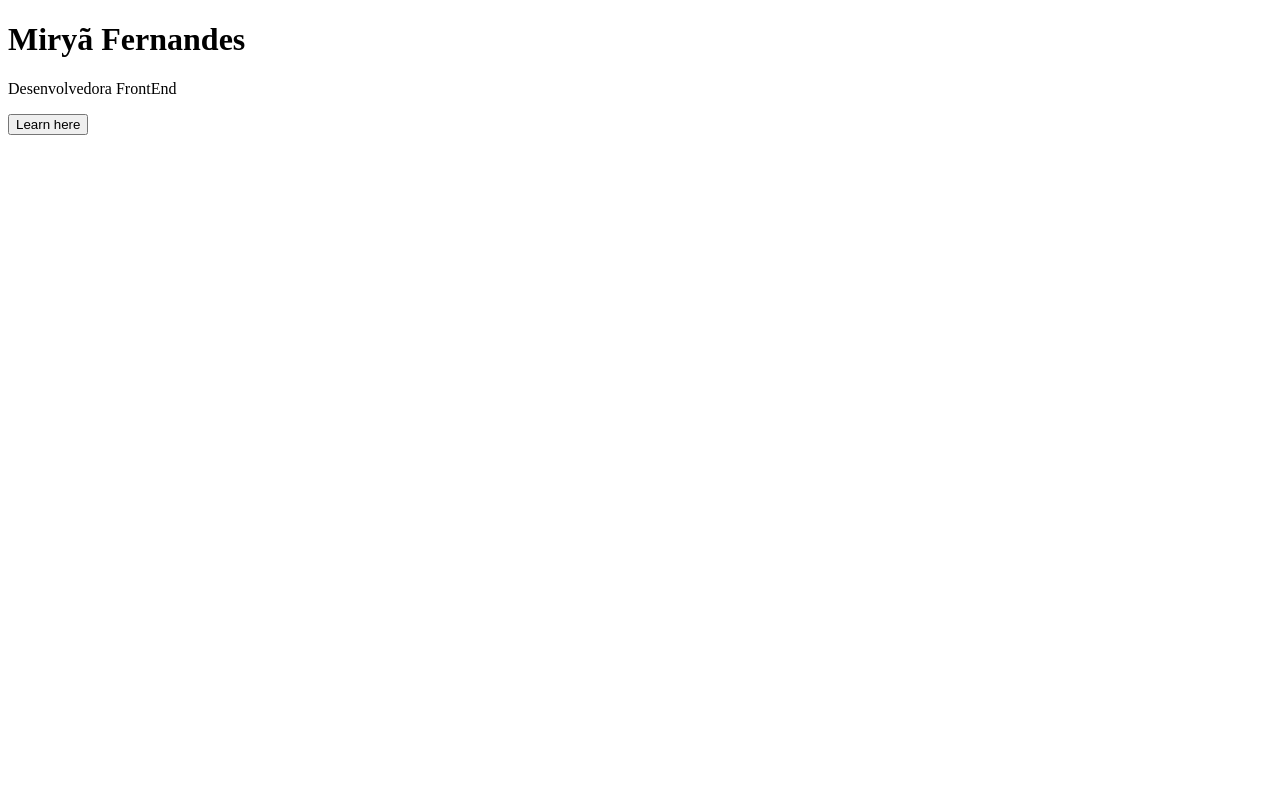
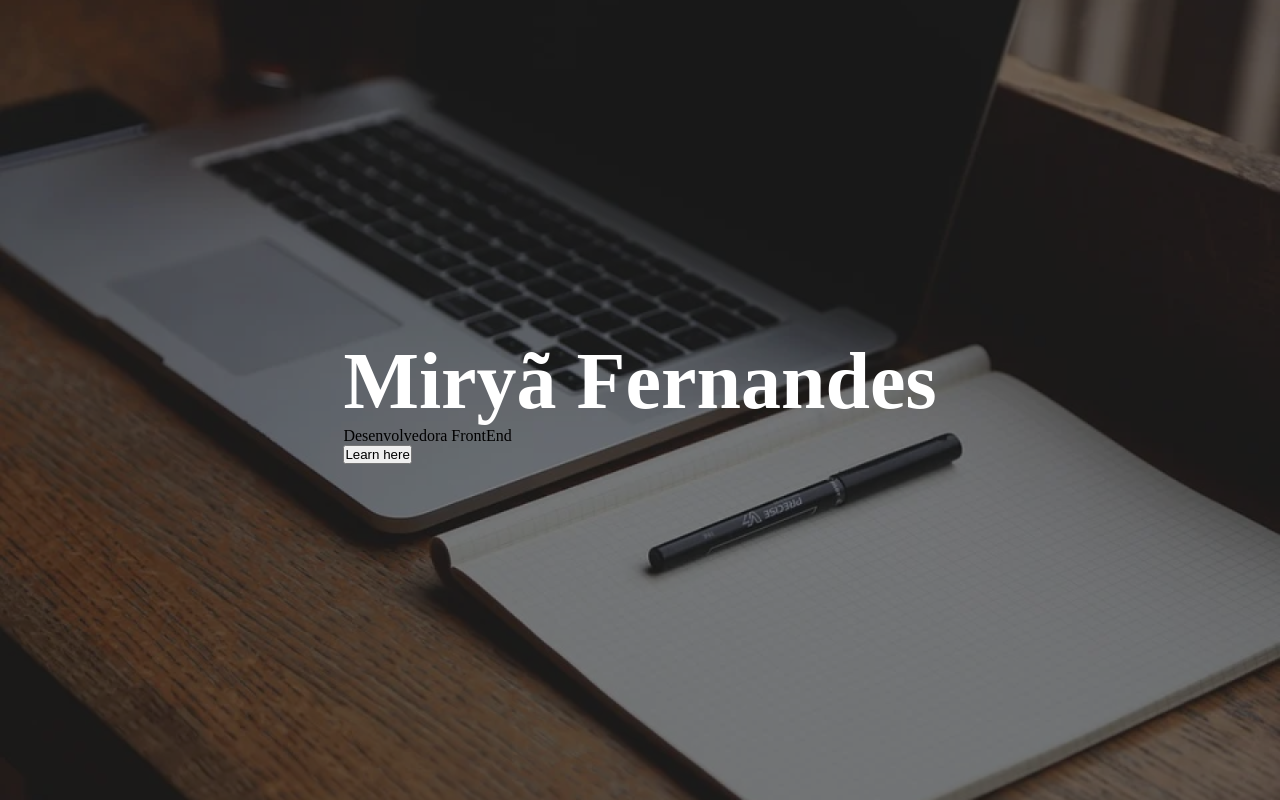
Before and after one commit to MiryaFernandes/landing_page, a plain HTML site: page index.html in a window 1280 px wide. Drawn offline with Linux system fonts and the light colour scheme.

Commit message:
ultima atualização 26/08

```diff
--- a/index.html
+++ b/index.html
@@ -4,17 +4,19 @@
     <meta charset="UTF-8">
     <meta http-equiv="X-UA-Compatible" content="IE=edge">
     <meta name="viewport" content="width=device-width, initial-scale=1.0">
+    <link rel="stylesheet" href="style.css">
     <title>Document</title>
 </head>
 <body>
 
     <main>
 
-         <h1>Miryã Fernandes</h1>
-         <p>Desenvolvedora FrontEnd</p>
-         <button>Learn here</button>
+         <h1 class="senai">Miryã Fernandes</h1>
+         <p id="teste">Desenvolvedora FrontEnd</p>
+         <button class="senai">Learn here</button>
 
     </main>
 
+
 </body>
 </html>
--- /dev/null
+++ b/style.css
@@ -0,0 +1,36 @@
+/* seletor universal */
+
+*{
+
+    margin: 0;
+    padding: 0;
+    box-sizing: border-box;
+
+}
+
+
+
+
+body {
+
+background-image: url(background.png);
+width: 100vw;
+height: 100vh;
+background-size: cover;
+background-repeat: no-repeat;
+background-position: center;
+background-color:  #0000007E;
+background-blend-mode: darken;
+display: flex;
+justify-content: center;
+align-items: center;
+gap: 20px;
+
+}
+
+h1{
+
+color: #ffff;
+font-size: 500%;
+
+}
```
Also changed, not shown: background.png (added).
